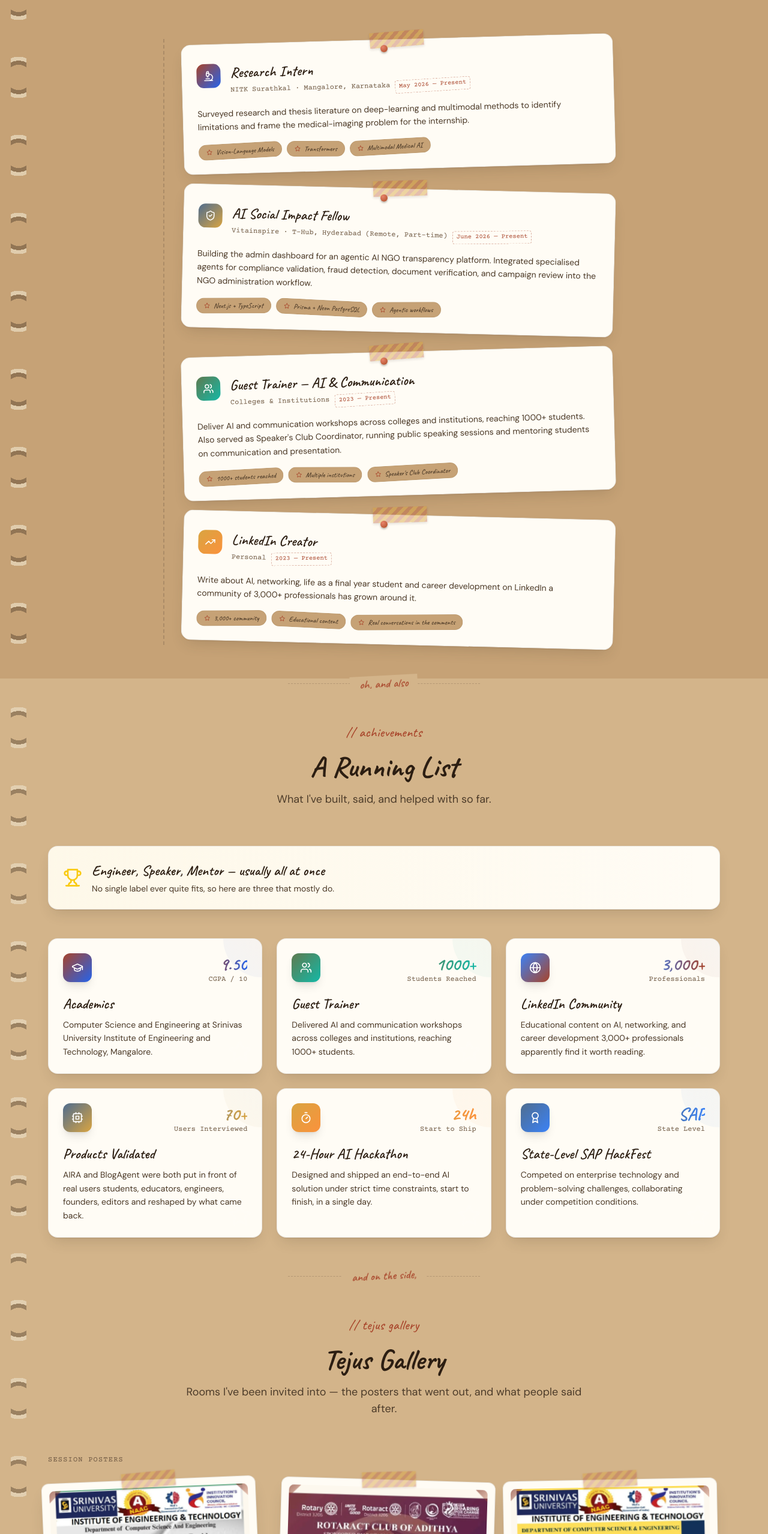
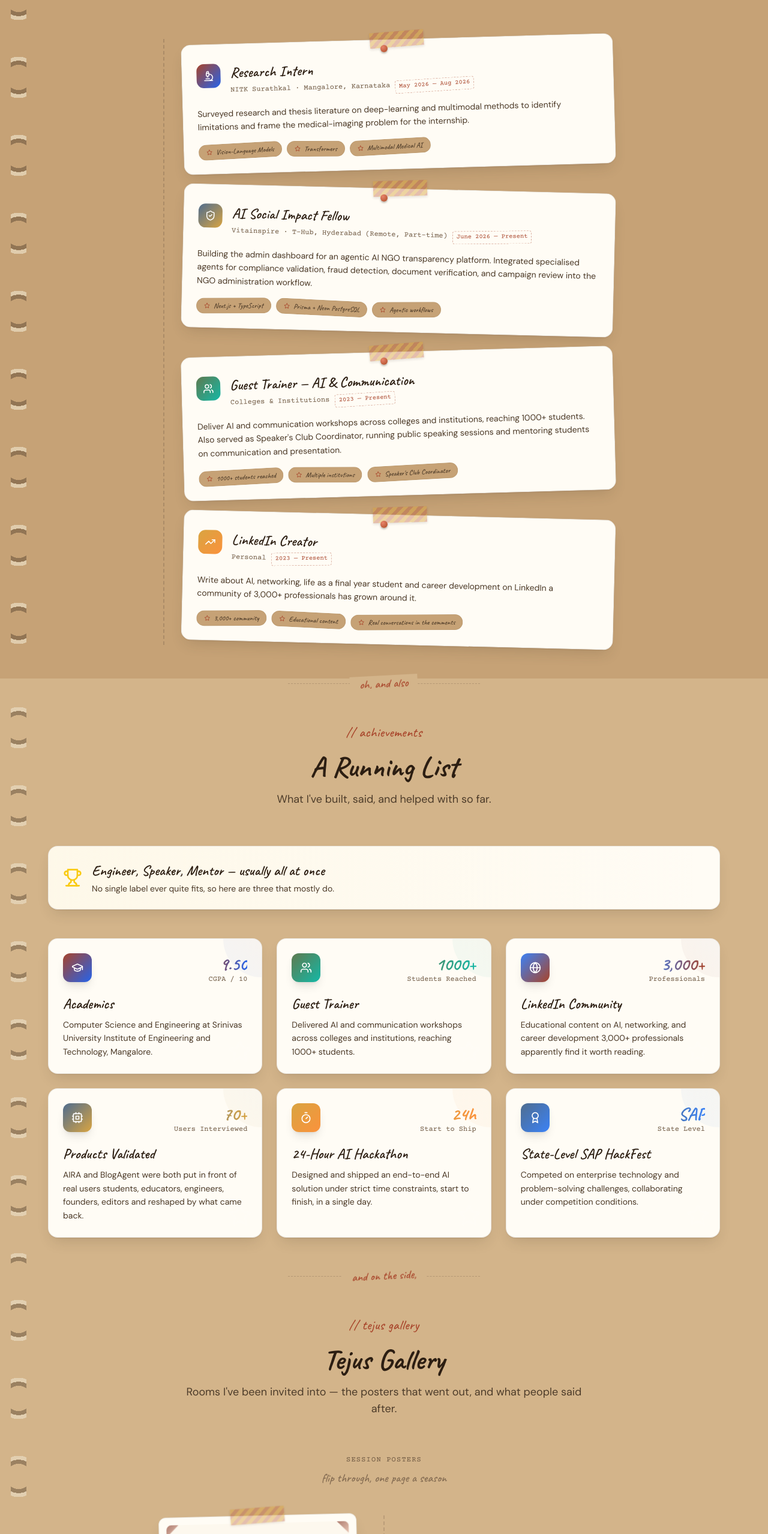
Before and after one commit to Tejashwini-Malge/Portfolio, a Next.js app: page / in a window 1280 px wide. Shown: the part 4369-6926 px from the top of the page at 60% size. Built offline with nearby package versions, Linux system fonts and the light colour scheme.

Commit message:
Fix research intern end date, redesign gallery as a chronological album

```diff
--- a/src/components/sections/ExperienceSection.tsx
+++ b/src/components/sections/ExperienceSection.tsx
@@ -10,7 +10,7 @@ const experiences = [
     icon: Microscope,
     title: "Research Intern",
     org: "NITK Surathkal · Mangalore, Karnataka",
-    period: "May 2026 — Present",
+    period: "May 2026 — Aug 2026",
     desc: "Surveyed research and thesis literature on deep-learning and multimodal methods to identify limitations and frame the medical-imaging problem for the internship.",
     highlights: ["Vision-Language Models", "Transformers", "Multimodal Medical AI"],
     color: "from-accent-cyan to-blue-600",
--- a/src/components/sections/GallerySection.tsx
+++ b/src/components/sections/GallerySection.tsx
@@ -18,7 +18,6 @@ import {
   Quote,
   Maximize2,
   Lightbulb,
-  Sparkles,
   Heart,
 } from "lucide-react";
 import SectionWrapper from "../ui/SectionWrapper";
@@ -136,6 +135,11 @@ const posterItems: LightboxItem[] = posters.map((p) => ({
   caption: `${p.host} · ${p.date}`,
 }));
 
+/* Posters are stored newest-first; the album reads like flipping pages forward in time. */
+const chronologicalPosters = posters
+  .map((poster, originalIndex) => ({ poster, originalIndex }))
+  .reverse();
+
 const reviewItems: LightboxItem[] = reviews
   .filter((r): r is Review & { image: string } => Boolean(r.image))
   .map((r) => ({
@@ -144,18 +148,20 @@ const reviewItems: LightboxItem[] = reviews
     caption: [r.role, r.source].filter(Boolean).join(" · "),
   }));
 
-/* Each poster hangs at its own angle, like they were pinned up by hand. */
-const PIN_ANGLES = [-2.4, 1.7, -1.1, 2.2, -1.8, 1.2];
+/* Each poster leans just slightly, like a print set down on a page, not pinned to a board. */
+const LEAN_ANGLES = [-1.4, 1.1, -0.9, 1.3, -1.1, 0.9];
 
 const SPRING = { stiffness: 210, damping: 17, mass: 0.7 };
 
 function PosterCard({
   poster,
   index,
+  side,
   onOpen,
 }: {
   poster: Poster;
   index: number;
+  side: "left" | "right";
   onOpen: () => void;
 }) {
   const reduceMotion = useReducedMotion();
@@ -164,8 +170,8 @@ function PosterCard({
   const px = useMotionValue(0);
   const py = useMotionValue(0);
 
-  const rotateX = useSpring(useTransform(py, [-0.5, 0.5], [11, -11]), SPRING);
-  const rotateY = useSpring(useTransform(px, [-0.5, 0.5], [-13, 13]), SPRING);
+  const rotateX = useSpring(useTransform(py, [-0.5, 0.5], [7, -7]), SPRING);
+  const rotateY = useSpring(useTransform(px, [-0.5, 0.5], [-8, 8]), SPRING);
   const lift = useSpring(0, SPRING);
   const glare = useSpring(0, SPRING);
 
@@ -184,8 +190,8 @@ function PosterCard({
 
   const handleEnter = (e: React.PointerEvent<HTMLButtonElement>) => {
     if (reduceMotion || !isMouse(e)) return;
-    lift.set(42);
-    glare.set(0.5);
+    lift.set(30);
+    glare.set(0.4);
   };
 
   const rest = () => {
@@ -197,13 +203,13 @@ function PosterCard({
 
   return (
     <motion.div
-      initial={{ opacity: 0, y: 34 }}
-      whileInView={{ opacity: 1, y: 0 }}
+      initial={{ opacity: 0, x: side === "left" ? -28 : 28 }}
+      whileInView={{ opacity: 1, x: 0 }}
       viewport={{ once: true }}
-      transition={{ duration: 0.6, delay: (index % 3) * 0.1 }}
+      transition={{ duration: 0.6, delay: (index % 3) * 0.08 }}
       style={{
         perspective: 1100,
-        rotate: reduceMotion ? 0 : PIN_ANGLES[index % PIN_ANGLES.length],
+        rotate: reduceMotion ? 0 : LEAN_ANGLES[index % LEAN_ANGLES.length],
       }}
       className="relative z-0 hover:z-20"
     >
@@ -215,7 +221,7 @@ function PosterCard({
         onPointerLeave={rest}
         onBlur={rest}
         style={{ rotateX, rotateY, z: lift, transformStyle: "preserve-3d" }}
-        className="paper-card group relative w-full rounded-xl p-3 pb-5 text-left focus:outline-none focus-visible:ring-2 focus-visible:ring-accent-ember focus-visible:ring-offset-2 focus-visible:ring-offset-bg-primary"
+        className="paper-card group relative w-full max-w-sm rounded-xl p-3 pb-5 text-left focus:outline-none focus-visible:ring-2 focus-visible:ring-accent-ember focus-visible:ring-offset-2 focus-visible:ring-offset-bg-primary"
         aria-label={`Open the ${poster.title} poster full size`}
       >
         {/* Tape floats above the paper */}
@@ -233,8 +239,8 @@ function PosterCard({
             src={poster.src}
             alt={`Poster for ${poster.title}, hosted by ${poster.host}`}
             fill
-            sizes="(max-width: 640px) 90vw, (max-width: 1024px) 45vw, 30vw"
-            className="object-contain transition-transform duration-500 group-hover:scale-[1.04]"
+            sizes="(max-width: 640px) 90vw, (max-width: 1024px) 40vw, 24vw"
+            className="object-contain transition-transform duration-500 group-hover:scale-[1.04] sepia-[.08] group-hover:sepia-0"
           />
 
           <span className="photo-corner photo-corner-tl" aria-hidden="true" />
@@ -244,7 +250,7 @@ function PosterCard({
 
           <span className="absolute inset-0 flex items-center justify-center bg-[#2c1e12]/0 group-hover:bg-[#2c1e12]/30 transition-colors duration-300">
             <Maximize2
-              size={26}
+              size={24}
               className="text-white opacity-0 group-hover:opacity-100 transition-opacity duration-300 drop-shadow"
             />
           </span>
@@ -257,7 +263,6 @@ function PosterCard({
           <p className="font-body text-xs text-text-secondary mt-2 leading-snug">
             {poster.host}
           </p>
-          <p className="font-mono text-xs text-text-muted mt-1">{poster.date}</p>
         </div>
 
         {/* Light sweeping across the paper as it tilts */}
@@ -329,27 +334,65 @@ export default function GallerySection() {
         }
       />
 
-      {/* ---------- Posters ---------- */}
+      {/* ---------- Posters — an album laid out over time ---------- */}
       {posters.length > 0 && (
         <>
           <motion.p
             initial={{ opacity: 0, y: 10 }}
             whileInView={{ opacity: 1, y: 0 }}
             viewport={{ once: true }}
-            className="font-mono text-xs uppercase tracking-widest text-text-muted mb-6"
+            className="font-mono text-xs uppercase tracking-widest text-text-muted mb-2 text-center"
           >
             Session posters
           </motion.p>
+          <motion.p
+            initial={{ opacity: 0, y: 10 }}
+            whileInView={{ opacity: 1, y: 0 }}
+            viewport={{ once: true }}
+            className="font-display text-xl text-text-muted/80 mb-12 text-center"
+          >
+            flip through, one page a season
+          </motion.p>
 
-          <div className="grid sm:grid-cols-2 lg:grid-cols-3 gap-x-6 gap-y-12 mb-20">
-            {posters.map((poster, i) => (
-              <PosterCard
-                key={poster.src}
-                poster={poster}
-                index={i}
-                onOpen={() => setLightbox({ items: posterItems, index: i })}
-              />
-            ))}
+          <div className="relative max-w-4xl mx-auto mb-24">
+            {/* Album spine — the thread running through every page */}
+            <div className="absolute left-1/2 top-0 bottom-0 w-0 -translate-x-1/2 border-l-2 border-dashed border-text-muted/25 hidden sm:block" />
+
+            <div className="space-y-14 sm:space-y-20">
+              {chronologicalPosters.map(({ poster, originalIndex }, i) => {
+                const side: "left" | "right" = i % 2 === 0 ? "left" : "right";
+                const card = (
+                  <PosterCard
+                    poster={poster}
+                    index={i}
+                    side={side}
+                    onOpen={() => setLightbox({ items: posterItems, index: originalIndex })}
+                  />
+                );
+                return (
+                  <div key={poster.src} className="relative flex flex-col items-center sm:block">
+                    {/* Date stamp pinned to the spine */}
+                    <div className="hidden sm:flex absolute left-1/2 top-1/2 -translate-x-1/2 -translate-y-1/2 z-10">
+                      <span className="font-mono text-[0.65rem] text-accent-ember bg-bg-primary border border-accent-ember/30 border-dashed rounded-full px-3 py-1 whitespace-nowrap shadow-sm">
+                        {poster.date}
+                      </span>
+                    </div>
+
+                    <div className="w-full sm:flex sm:items-center">
+                      <div className={`sm:w-1/2 flex ${side === "left" ? "sm:justify-end sm:pr-10" : "sm:order-2 sm:justify-start sm:pl-10"}`}>
+                        {card}
+                      </div>
+                      <div className="hidden sm:block sm:w-1/2" />
+                    </div>
+
+                    {/* Mobile date stamp */}
+                    <span className="sm:hidden mt-4 font-mono text-[0.65rem] text-accent-ember bg-bg-primary border border-accent-ember/30 border-dashed rounded-full px-3 py-1">
+                      {poster.date}
+                    </span>
+                  </div>
+                );
+              })}
+            </div>
           </div>
         </>
       )}
@@ -366,7 +409,7 @@ export default function GallerySection() {
             Kind words &amp; good advice
           </motion.p>
 
-          <div className="columns-1 md:columns-2 lg:columns-3 gap-6 [&>*]:mb-6 [&>*]:break-inside-avoid">
+          <div className="grid sm:grid-cols-2 gap-8 max-w-4xl mx-auto">
             {reviews.map((review, i) => {
               const lightboxIndex = review.image
                 ? reviewItems.findIndex((item) => item.src === review.image)
@@ -389,13 +432,6 @@ export default function GallerySection() {
                   ) : (
                     <span className="washi-tape" aria-hidden="true" />
                   )}
-
-                  {/* Corner doodle */}
-                  <Sparkles
-                    size={28}
-                    className="absolute top-3 right-3 text-accent-brick/15 rotate-12"
-                    aria-hidden="true"
-                  />
 
                   {review.quote && (
                     <>
```
